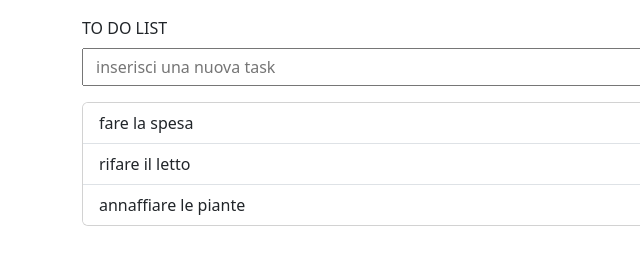
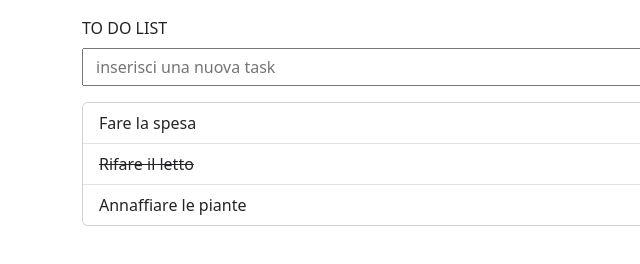
Before and after one commit to Blaser993/vue-todolist, a plain HTML site: page index.html in a window 1280 px wide. Shown: the full height of the page, 0-640 px from the left. Drawn offline with nearby package versions, Linux system fonts and the light colour scheme.

Commit message:
FEAT task completati barrati dinamicamente

```diff
--- a/index.html
+++ b/index.html
@@ -27,7 +27,10 @@
 
             <div class="card col-12" >
                 <ul class="list-group list-group-flush">
-                    <li v-for="element in toDoes" class="list-group-item">
+                    <li  class='list-group-item'
+                    :class="element.done === true ? 'barrato' : ''"
+                    v-for='element in toDoes'
+                    >
                         {{element.text}}
                     </li>
 
--- a/scripts/script.js
+++ b/scripts/script.js
@@ -5,15 +5,15 @@ const { createApp } = Vue
 
 toDoes = [
     {
-        text: "fare la spesa",
+        text: "Fare la spesa",
         done: false,
     },
     {
-        text: "rifare il letto",
-        done: false,
+        text: "Rifare il letto",
+        done: true,
     },
     {
-        text: "annaffiare le piante",
+        text: "Annaffiare le piante",
         done: false,
     },
 
--- a/styles/style.css
+++ b/styles/style.css
@@ -3,3 +3,7 @@
     padding: 0;
     box-sizing: border-box;
 }
+
+.barrato{
+    text-decoration:line-through;
+}
```
